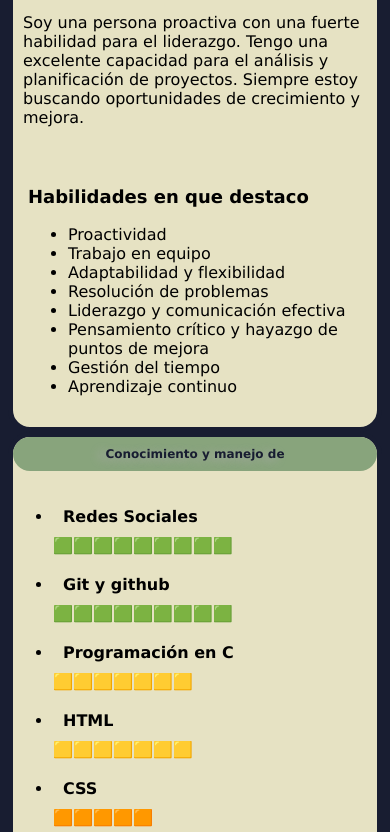
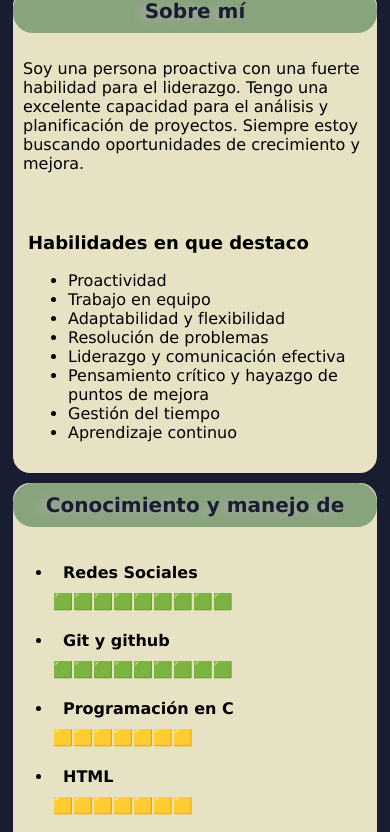
Before and after one commit to rlovece/CV-Ruth-Lovece, a plain HTML site: page index.html in a window 390 px wide. Shown: the part 319-1151 px from the top of the page. Drawn offline with Linux system fonts and the light colour scheme.

Commit message:
corrijo tamaño fuente h2

```diff
--- a/CSS/style.css
+++ b/CSS/style.css
@@ -166,9 +166,6 @@ button img {
     h1 {
         font-size: 20px;
     }
-    h2 {
-        font-size: 12px;
-    }
     #rrss img {
         width: 45px;
         padding: 5px;
```
